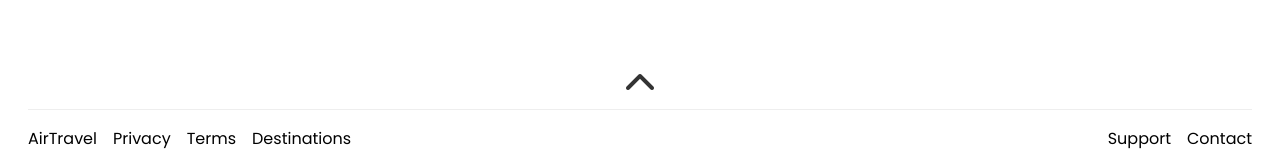
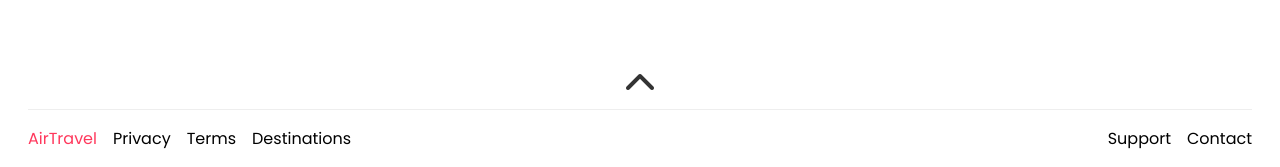
Before and after one commit to gregorybv/test-airtravel, a plain HTML site: page index.html in a window 1280 px wide. In both pictures the pointer is over the item "AirTravel". Shown: the part 2374-2541 px from the top of the page. Drawn offline with Linux system fonts and the light colour scheme.

Commit message:
add hover effect for footer items

```diff
--- a/style.css
+++ b/style.css
@@ -255,8 +255,12 @@ img {
     padding-left: 1rem;
 }
 
+.footer li {
+  cursor: pointer;
+}
+
 .footer li:hover {
-  cursor: pointer;
+  color: #ff385c;
 }
 
 .center {
```
